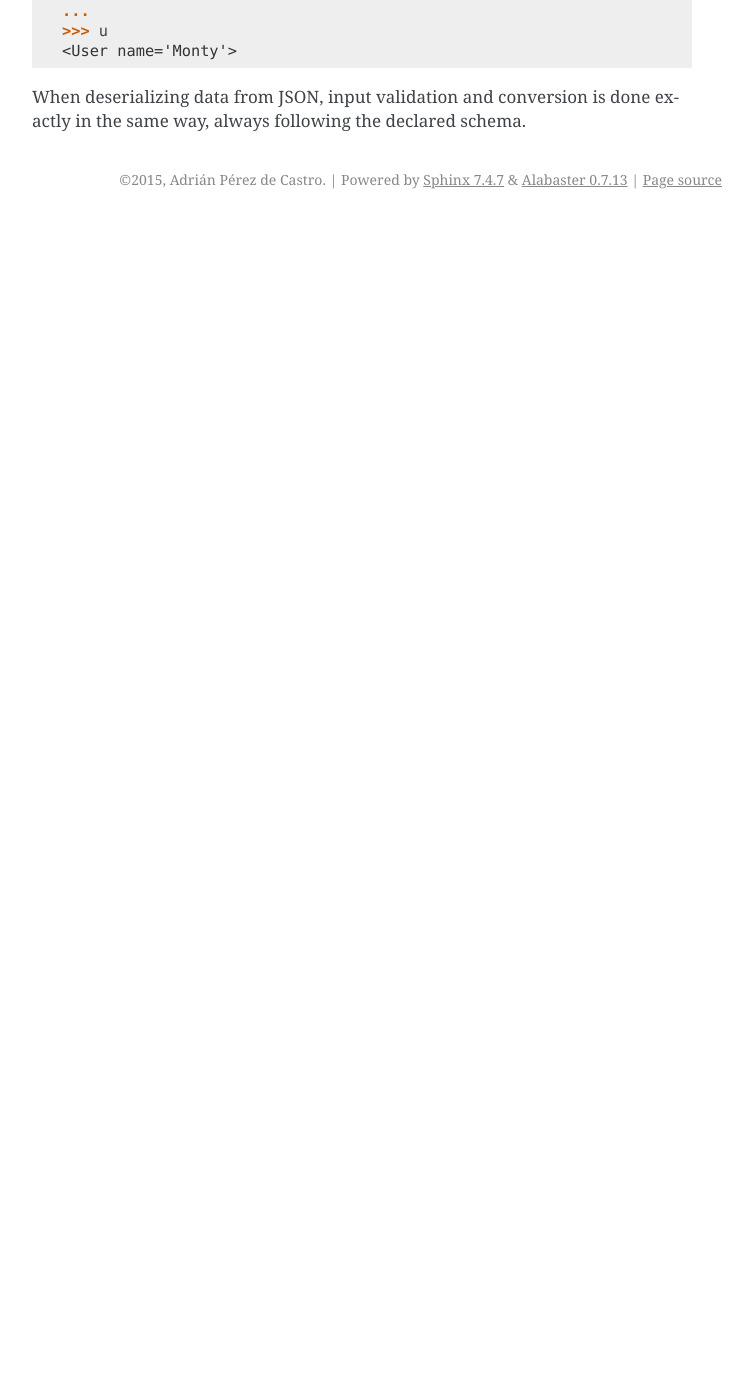
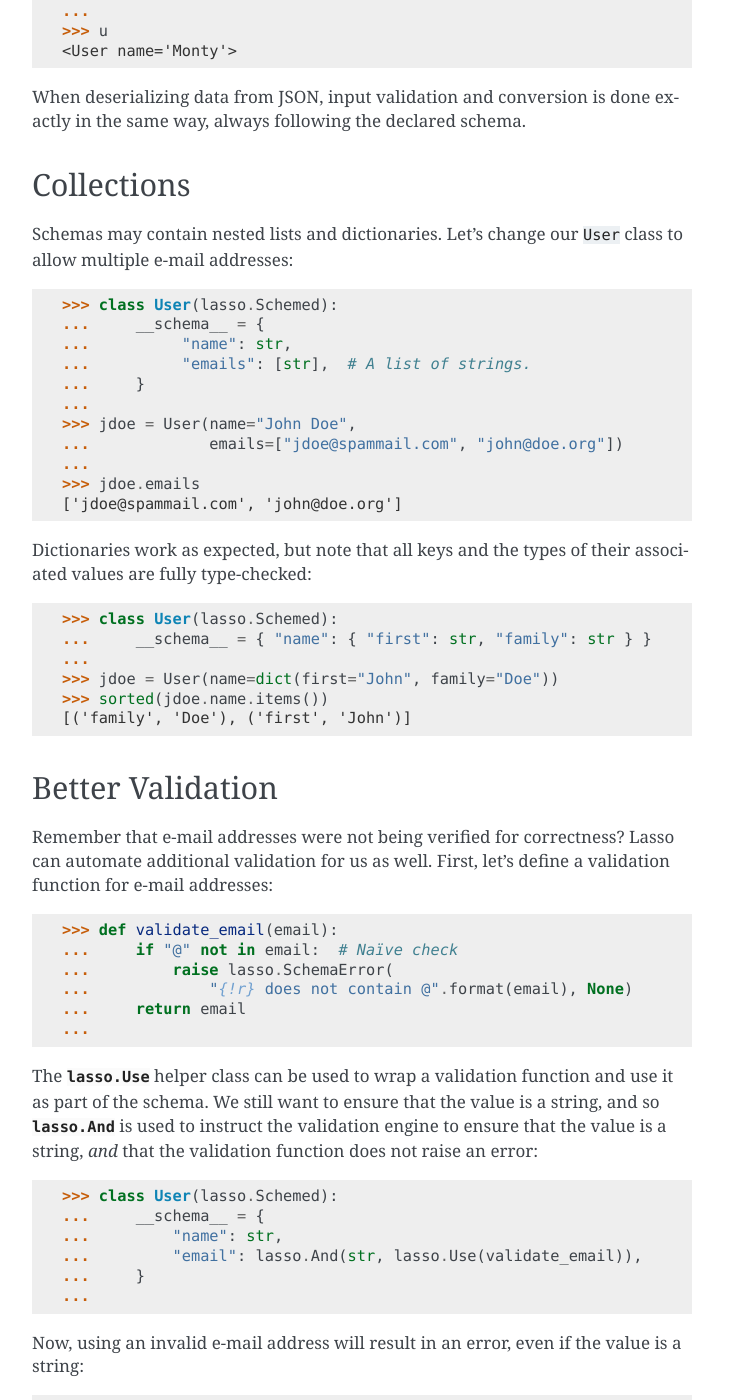
Before and after one commit to aperezdc/gnarl, a Sphinx documentation site: the page built from doc/quickstart.rst, in a window 1280 px wide and 1400 px high, scrolled down 2201 px. Shown: the whole window, without its empty margins (388-1141 px from the left). Built offline with Sphinx 7.4.7, drawn with Linux system fonts in a browser that asks for light colours; before the commit the page ends 2420 px from its top, so only the background shows below that; some of the changed text lies outside the part shown.

Commit message:
Complete text of quickstart guide

```diff
--- a/doc/quickstart.rst
+++ b/doc/quickstart.rst
@@ -110,3 +110,116 @@
 
 When deserializing data from JSON, input validation and conversion is done
 exactly in the same way, always following the declared schema.
+
+
+Collections
+===========
+
+Schemas may contain nested lists and dictionaries. Let's change our ``User``
+class to allow multiple e-mail addresses:
+
+   >>> class User(lasso.Schemed):
+   ...     __schema__ = {
+   ...          "name": str,
+   ...          "emails": [str],  # A list of strings.
+   ...     }
+   ...
+   >>> jdoe = User(name="John Doe",
+   ...             emails=["jdoe@spammail.com", "john@doe.org"])
+   ...
+   >>> jdoe.emails
+   ['jdoe@spammail.com', 'john@doe.org']
+
+Dictionaries work as expected, but note that all keys and the types of their
+associated values are fully type-checked:
+
+   >>> class User(lasso.Schemed):
+   ...     __schema__ = { "name": { "first": str, "family": str } }
+   ...
+   >>> jdoe = User(name=dict(first="John", family="Doe"))
+   >>> sorted(jdoe.name.items())
+   [('family', 'Doe'), ('first', 'John')]
+
+
+
+Better Validation
+=================
+
+Remember that e-mail addresses were not being verified for correctness? Lasso
+can automate additional validation for us as well. First, let's define a
+validation function for e-mail addresses:
+
+   >>> def validate_email(email):
+   ...     if "@" not in email:  # Naïve check
+   ...         raise lasso.SchemaError(
+   ...             "{!r} does not contain @".format(email), None)
+   ...     return email
+   ...
+
+The :class:`lasso.Use` helper class can be used to wrap a validation function
+and use it as part of the schema. We still want to ensure that the value is a
+string, and so :class:`lasso.And` is used to instruct the validation engine to
+ensure that the value is a string, *and* that the validation function does not
+raise an error:
+
+   >>> class User(lasso.Schemed):
+   ...     __schema__ = {
+   ...         "name": str,
+   ...         "email": lasso.And(str, lasso.Use(validate_email)),
+   ...     }
+   ...
+
+Now, using an invalid e-mail address will result in an error, even if the
+value is a string:
+
+   >>> jdoe = User(name="John Doe", email="invalid address")
+   Traceback (most recent call last):
+      ...
+   schema.SchemaError: 'invalid address' does not contain @
+
+
+
+Nesting Schemas
+===============
+
+It is possible to use a subclass of :class:`lasso.Schemed` as an schema type
+itself. This allows to construct schemas in which attributes can be themselves
+type-checked objects. In our example, we could define the ``name`` attribute
+to be an object with separate attributes for the surname and the family name:
+
+   >>> class Name(lasso.Schemed):
+   ...     __schema__ = { "first": str, "family": str }
+   ...
+   >>> class User(lasso.Schemed):
+   ...     __schema__ = { "name": Name, "email": str }
+   ...
+
+Instantiating objects gets a little bit more involved, though the way things
+work is still logical:
+
+   >>> jdoe = User(name=Name(first="John", family="Doe"),
+   ...             email="j@doe.org")
+   ...
+
+Serialization of nested schemas works as expected, using nested JSON
+dictionaries for the child objects:
+
+   >>> print(jdoe.to_json(sort_keys=True, indent=4))
+   {
+       "email": "j@doe.org",
+       "name": {
+           "family": "Doe",
+           "first": "John"
+       }
+   }
+
+Loading a JSON snippet also works as expected when using nested schemas:
+
+   >>> monty = User.from_json("""\
+   ... { "email": "monty@spam.org", "name": {
+   ...   "first": "Monty", "family": "Python" }}""")
+   ...
+   >>> isinstance(monty.name, Name)
+   True
+   >>> monty.email, monty.name.first, monty.name.family
+   ('monty@spam.org', 'Monty', 'Python')
```
